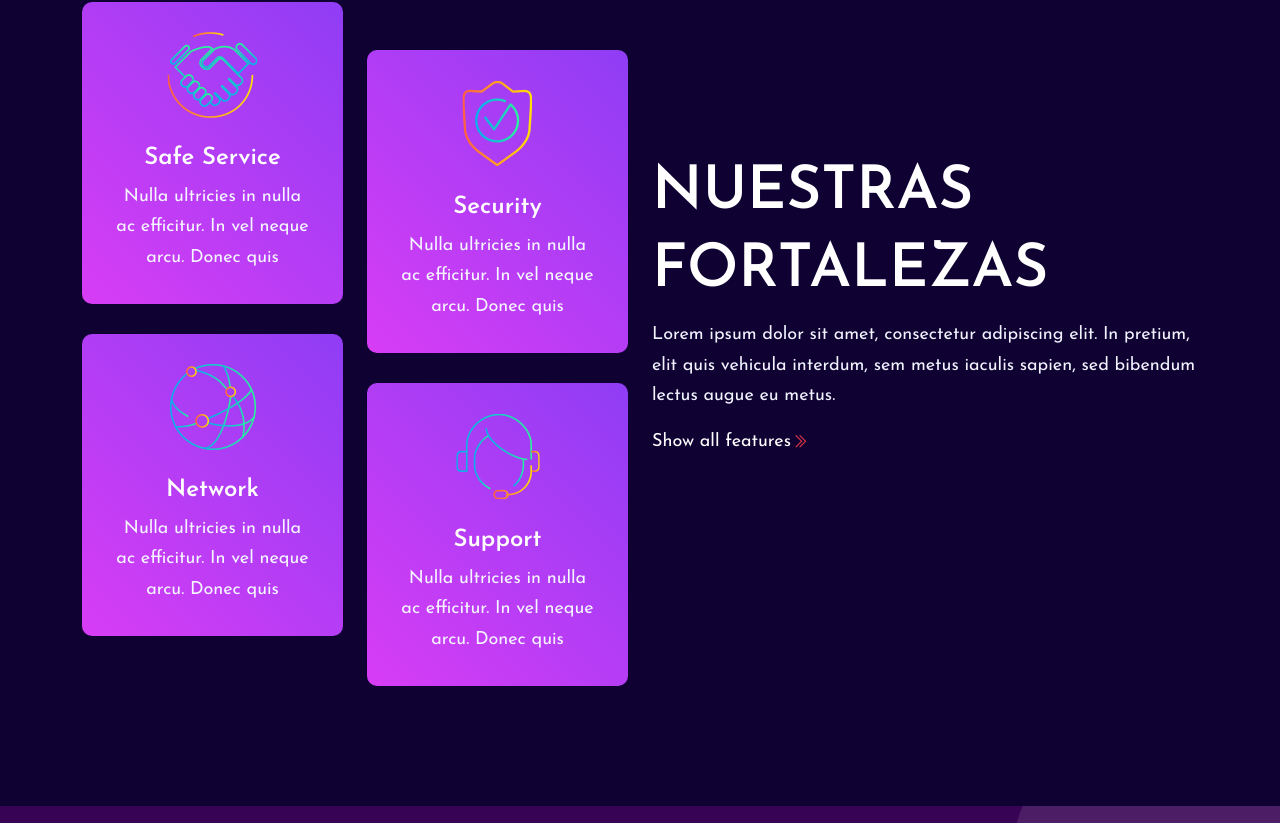
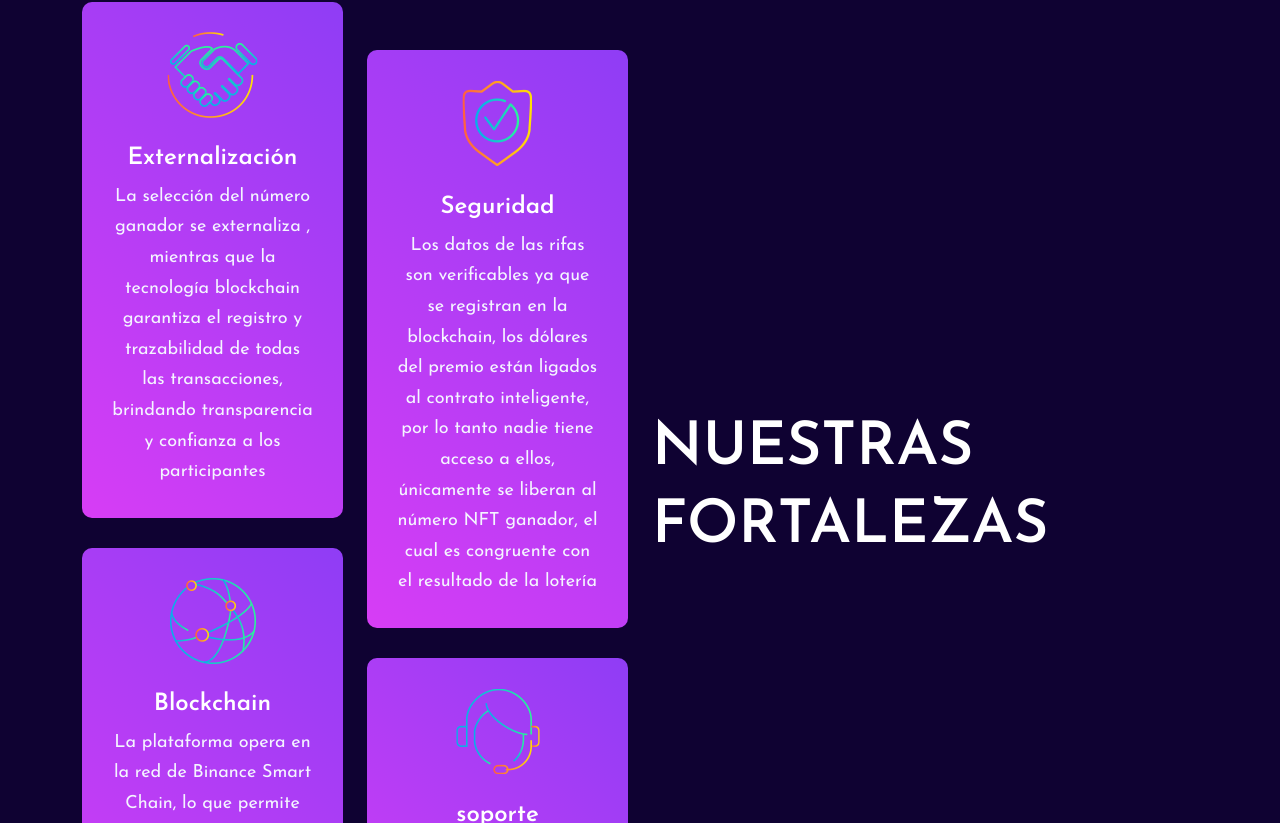
Before and after one commit to blinddoggy/RifasFrontNext, a Next.js app: page /index-two in a window 1280 px wide. Shown: the part 4897-5720 px from the top of the page. Built offline with nearby package versions, Linux system fonts and the light colour scheme.

Commit message:
nuestras fortalezas

```diff
--- a/components/common/Features.jsx
+++ b/components/common/Features.jsx
@@ -19,10 +19,10 @@ const Features = () => {
                         <Image src={feature_1} alt="image" />
                       </div>
                       <div className="feature-card__content">
-                        <h3 className="feature-title">Safe Service</h3>
+                        <h3 className="feature-title">Externalización</h3>
                         <p>
-                          Nulla ultricies in nulla ac efficitur. In vel neque
-                          arcu. Donec quis
+                        La selección del número ganador se externaliza , mientras que la tecnología blockchain garantiza el registro y trazabilidad de todas las transacciones, brindando transparencia y confianza a los participantes
+
                         </p>
                       </div>
                     </div>
@@ -33,10 +33,9 @@ const Features = () => {
                         <Image src={feature_3} alt="image" />
                       </div>
                       <div className="feature-card__content">
-                        <h3 className="feature-title">Network</h3>
+                        <h3 className="feature-title">Blockchain</h3>
                         <p>
-                          Nulla ultricies in nulla ac efficitur. In vel neque
-                          arcu. Donec quis
+                        La plataforma opera en la red de Binance Smart Chain, lo que permite una interacción rápida y eficiente con contratos y transacciones, ofreciendo una experiencia fluida a los usuarios
                         </p>
                       </div>
                     </div>
@@ -51,10 +50,9 @@ const Features = () => {
                         <Image src={feature_2} alt="image" />
                       </div>
                       <div className="feature-card__content">
-                        <h3 className="feature-title">Security</h3>
+                        <h3 className="feature-title">Seguridad</h3>
                         <p>
-                          Nulla ultricies in nulla ac efficitur. In vel neque
-                          arcu. Donec quis
+                        Los datos de las rifas son verificables  ya que se registran en la blockchain, los dólares del premio están ligados al contrato inteligente, por lo tanto nadie tiene acceso a ellos, únicamente se liberan al número NFT ganador, el cual es congruente con el resultado de la lotería
                         </p>
                       </div>
                     </div>
@@ -65,10 +63,10 @@ const Features = () => {
                         <Image src={feature_4} alt="image" />
                       </div>
                       <div className="feature-card__content">
-                        <h3 className="feature-title">Support</h3>
+                        <h3 className="feature-title">soporte</h3>
                         <p>
-                          Nulla ultricies in nulla ac efficitur. In vel neque
-                          arcu. Donec quis
+                        Brindamos soporte continuo las 24 horas del día para resolver cualquier consulta o inconveniente que los usuarios puedan tener
+
                         </p>
                       </div>
                     </div>
@@ -81,18 +79,18 @@ const Features = () => {
             <div className="section-header">
               {/* <span className="section-sub-title">An Exhaustive list of</span> */}
               <h2 className="section-title">NUestras Fortalezas</h2>
-              <p>
+              {/* <p>
                 Lorem ipsum dolor sit amet, consectetur adipiscing elit. In
                 pretium, elit quis vehicula interdum, sem metus iaculis sapien,
                 sed bibendum lectus augue eu metus.
-              </p>
-              <a
+              </p> */}
+              {/* <a
                 href="#0"
                 className="d-flex align-items-center mt-3 justify-content-lg-start justify-content-center"
               >
                 Show all features
                 <i className="las la-angle-double-right text-danger"></i>
-              </a>
+              </a> */}
             </div>
           </div>
         </div>
--- a/components/faq/FaqBody.jsx
+++ b/components/faq/FaqBody.jsx
@@ -12,8 +12,8 @@ const FaqBody = () => {
           <div className="col-lg-12">
             <div className="faq-top-wrapper pt-120">
               <div className="section-header text-center">
-                <span className="section-sub-title">You Have Questions</span>
-                <h2 className="section-title">WE HAVE ANSWERS</h2>
+                <span className="section-sub-title">Tu tienes preguntas</span>
+                <h2 className="section-title">NOSOTROS TENEMOS RESPUESTAS</h2>
                 <p>
                   Do not hesitate to send us an email if you can&#39;t find what
                   you&#39;re looking for.
```
